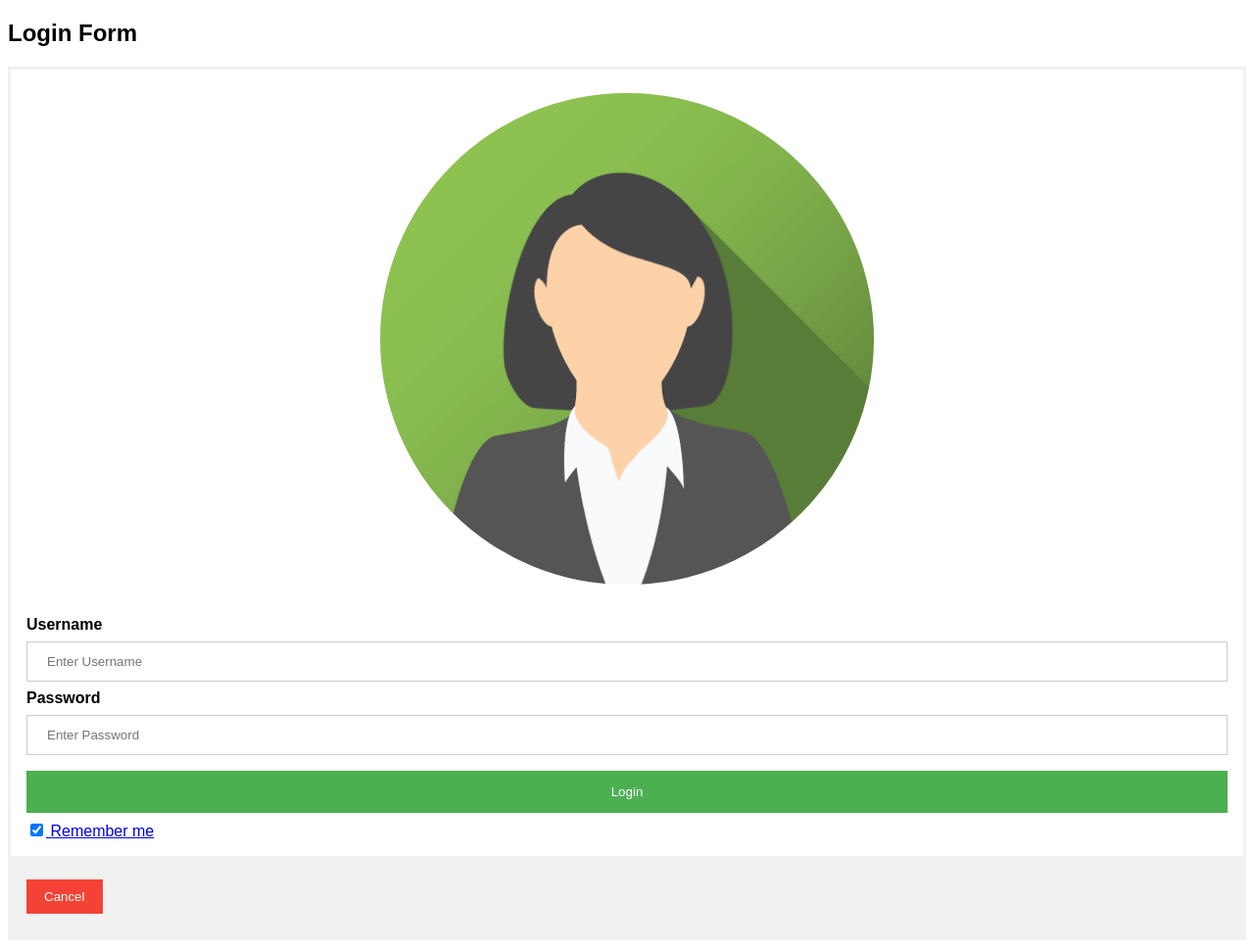
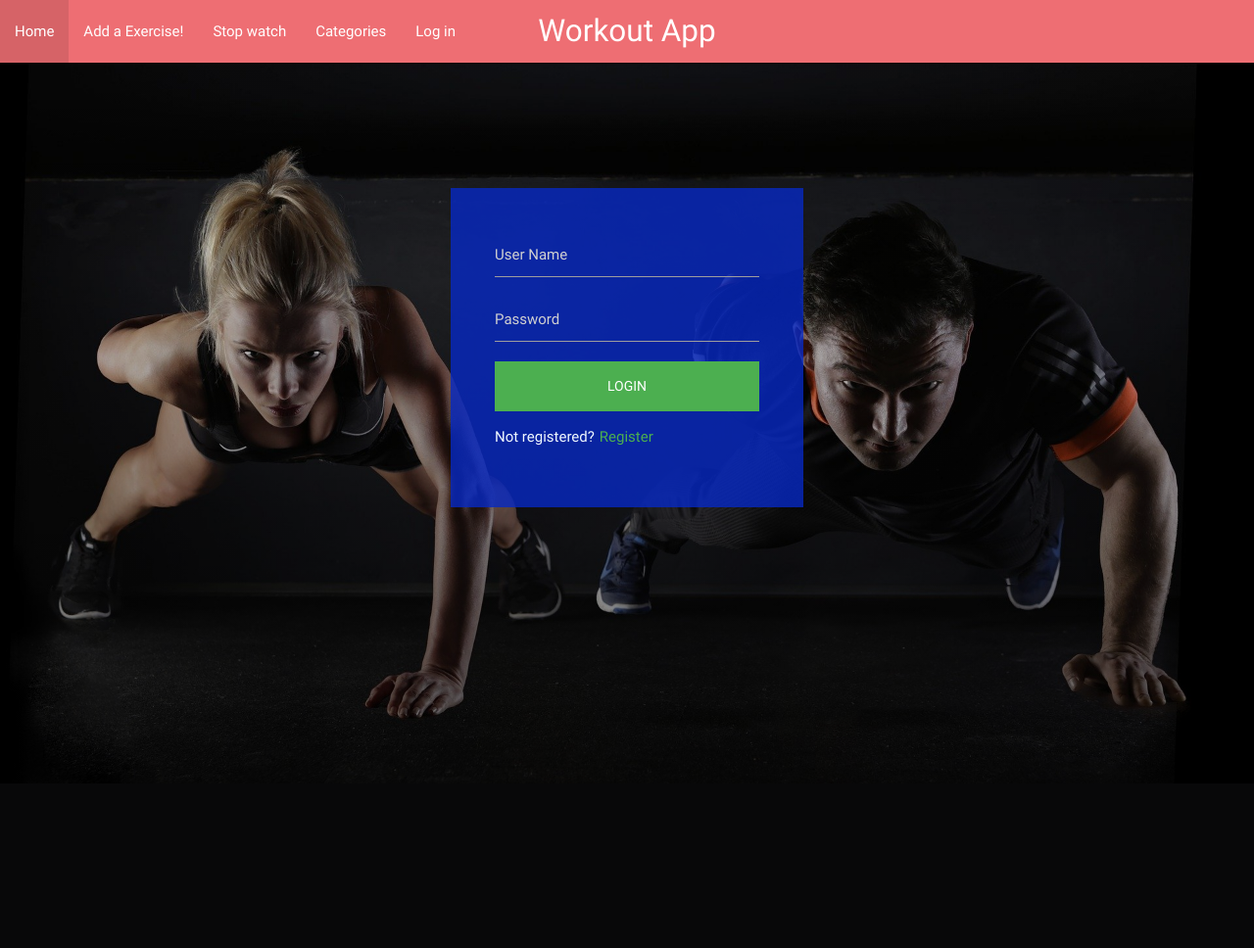
Before and after one commit to chrisoc19/workout, a Flask app: page /login in a window 1280 px wide. Shown: the whole page at 98% size. After the commit the page ends 793 px from the top, so only its background shows below. Run offline with Flask 2, Linux system fonts and the light colour scheme; some libraries are stand-ins or nearby versions.

Commit message:
updated login page

```diff
--- a/app.py
+++ b/app.py
@@ -1,5 +1,5 @@
 import os
-from flask import Flask, render_template, redirect, request, url_for
+from flask import Flask, render_template, redirect, request, url_for, jsonify, json
 from flask_pymongo import PyMongo
 from bson.objectid import ObjectId
 
@@ -23,6 +23,8 @@ def stop_watch():
 
 @app.route('/login')
 def log_in():
+    users = mongo.db.user
+    users.insert_one(request.form.to_dict())
     return render_template("login.html")
 
 @app.route('/shoulder')
@@ -115,7 +117,6 @@ def get_categories():
     return render_template('categories.html',
                            categories=mongo.db.categories.find())
 
-
 if __name__ == '__main__':
     app.run(host=os.environ.get('IP'),
             port=int(os.environ.get('PORT')),
--- /dev/null
+++ b/static/css/style_login.css
@@ -0,0 +1,68 @@
+body {
+background-image: linear-gradient(rgba(5, 5, 5, 0), rgba(0,0,0,0.6)) ,url(img1.jpg);
+height: 100vh;
+background-size: cover;
+background-position: center;
+}
+.login_page {
+
+    width: 360px;
+    padding: 10% 0 0;
+    margin: auto;
+}
+
+.form{
+    position: relative;
+    z-index: 1;
+    background: rgba(7, 40, 195,0.8);
+    max-width: 360px;
+    margin: 0 auto 100px;
+    padding: 45px;
+    text-align: center;
+}
+
+.form input {
+    font-family: "Roboto", sans-serif;
+    font-size: 14px;
+    outline: 1;
+    background: #f2f2f2;
+    width: 100%;
+    border: 0;
+    margin: 0 0 15px;
+    padding: 15px;
+    box-sizing: border-box;
+
+}
+
+.form button {
+    font-family: "Roboto", sans-serif;
+    font-size: 14px;
+    text-transform: uppercase;
+    outline: 0;
+    background: #4caf50;
+    width: 100%;
+    border: 0;
+    color: #FFFFFF;
+    padding: 15px;
+    cursor: pointer;
+}
+
+.form button:hover, .form button:active {
+    background: #43a047
+}
+
+.message {
+    margin: 15px 0 0 ;
+    color: aliceblue;
+    font-size: 15px;
+}
+
+.message a{
+margin-left: 5px;
+color: #4caf50;
+text-decoration: none;
+}
+
+.register-form{
+    display: none;
+}
--- a/templates/login.html
+++ b/templates/login.html
@@ -1,97 +1,62 @@
-<!DOCTYPE html>
-<html>
+<html lang="en">
+
 <head>
-<meta name="viewport" content="width=device-width, initial-scale=1">
-<style>
-body {font-family: Arial, Helvetica, sans-serif;}
-form {border: 3px solid #f1f1f1;}
+	<meta charset="UTF-8">
+	<meta name="viewport" content="width=device-width, initial-scale=1.0">
+	<meta http-equiv="X-UA-Compatible" content="ie=edge">
+    <link href="https://fonts.googleapis.com/icon?family=Material+Icons" rel="stylesheet">
+	<link rel="stylesheet" href="https://cdnjs.cloudflare.com/ajax/libs/materialize/0.100.2/css/materialize.min.css">
+	<link rel="stylesheet" href="static/css/style_login.css" type="text/css" />
 
-input[type=text], input[type=password] {
-  width: 100%;
-  padding: 12px 20px;
-  margin: 8px 0;
-  display: inline-block;
-  border: 1px solid #ccc;
-  box-sizing: border-box;
-}
+	<title>Login and Registration </title>
+</head>
 
-button {
-  background-color: #4CAF50;
-  color: white;
-  padding: 14px 20px;
-  margin: 8px 0;
-  border: none;
-  cursor: pointer;
-  width: 100%;
-}
+	<header>
+		<nav>
+			<div class="nav-wrapper">
+				<a href="{{url_for('go_home')}}" class="brand-logo center">Workout App</a>
+				<a href="#" data-activates="mobile-demo" class="button-collapse"><i class="material-icons">menu</i></a>
+				<ul id="nav-mobile" class="left hide-on-med-and-down">
+					<li><a href="{{url_for('go_home')}}">Home</a></li>
+					<li><a href="{{url_for('add_exercise')}}">Add a Exercise!</a></li>
+                    <li><a href="{{url_for('stop_watch')}}">Stop watch</a></li>
+                    <li><a href="{{url_for('get_categories')}}">Categories</a></li>
+                     <li><a href="{{url_for('log_in')}}">Log in </a></li>
+				</ul>
+				<ul class="side-nav" id="mobile-demo">
+					<li><a href="{{url_for('go_home')}}">Home</a></li>
+					<li><a href="{{url_for('get_exercise')}}">Exercises</a></li>
+					<li><a href="{{url_for('add_exercise')}}">Add a Exercise</a></li>
+				</ul>
+			</div>
+		</nav>
+	</header>
+<body>
+	<div class="login_page">
+		<div class="form">
+			<form class="register-form"  action="{{ url_for('log_in')}}" method="POST">
 
-button:hover {
-  opacity: 0.8;
-}
+				<input id="user_name" name="user_name" type="text" class="validate" placeholder="user name"/>
+				<input id="password" name="password" type="text"  class="validate" placeholder="password"/>
+				<input id="email" name="email" type="text" placeholder="email"/>
+				<button>Create</button>
+				<p class="message">Already registered?<a href="#">Log in</a></p>
+			</form>
 
-.cancelbtn {
-  width: auto;
-  padding: 10px 18px;
-  background-color: #f44336;
-}
+			<form class="login-form">
+				<input type="text" placeholder="User Name"/>
+				<input type="password" placeholder="Password"/>
+				<button>Login </button>
+				<p class="message">Not registered?<a href="#">Register</a></p>
+			</form>
+		</div>
+	</div>
+<script src="https://cdnjs.cloudflare.com/ajax/libs/jquery/3.2.1/jquery.min.js"></script>
+    <script>
+    $('.message a').click(function(){
+    $('form').animate({height: "toggle", opacity: "toggle"},);
+    });
+    </script>
+</body>
 
-.imgcontainer {
-  text-align: center;
-  margin: 24px 0 12px 0;
-}
-
-img.avatar {
-  width: 40%;
-  border-radius: 50%;
-}
-
-.container {
-  padding: 16px;
-}
-
-span.psw {
-  float: right;
-  padding-top: 16px;
-}
-
-/* Change styles for span and cancel button on extra small screens */
-@media screen and (max-width: 300px) {
-  span.psw {
-     display: block;
-     float: none;
-  }
-  .cancelbtn {
-     width: 100%;
-  }
-}
-</style>
-</head>
-<body>
-
-<h2>Login Form</h2>
-
-<form action="{{url_for('go_home')}}" method="post">
-  <div class="imgcontainer">
-    <img src="img_avatar2.png" alt="Avatar" class="avatar">
-  </div>
-
-  <div class="container">
-    <label for="uname"><b>Username</b></label>
-    <input type="text" placeholder="Enter Username" name="uname" required>
-
-    <label for="psw"><b>Password</b></label>
-    <input type="password" placeholder="Enter Password" name="psw" required>
-
-     <a href="{{url_for('go_home')}}"><button type="submit">Login</button></
-    <label>
-      <input type="checkbox" checked="checked" name="remember"> Remember me
-    </label>
-  </div>
-
-  <div class="container" style="background-color:#f1f1f1">
-   <a href="{{url_for('go_home')}}"><button type="button" class="cancelbtn">Cancel</button></a>
-  </div>
-</form>
-
-</body>
 </html>
```
Also changed, not shown: static/css/style.css (line endings or trailing spaces).
